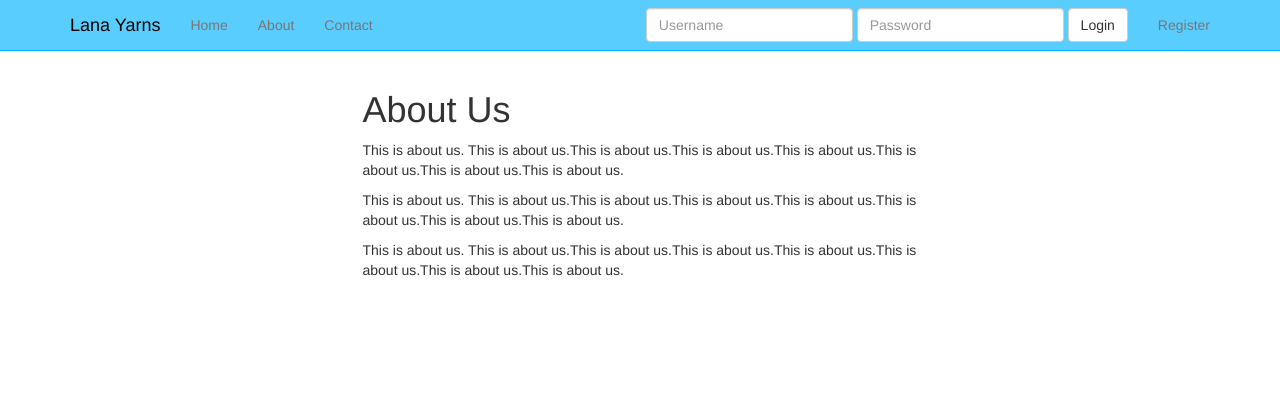
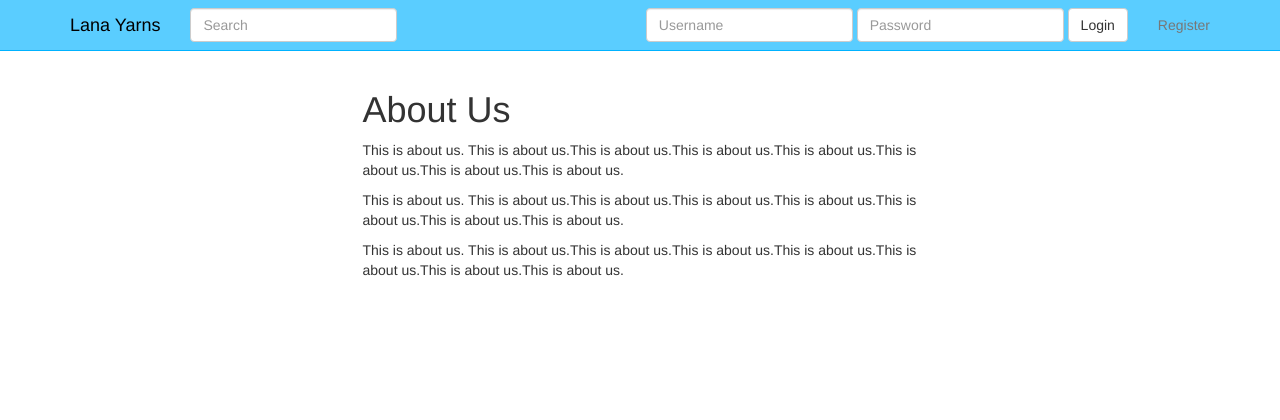
Before and after one commit to RommelTJ/Lana-Yarns, a Django app: page /about/ in a window 1280 px wide. Shown: the top 420 px of the page. Run offline with Django 3.2, Linux system fonts and the light colour scheme; some libraries are stand-ins or nearby versions.

Commit message:
Adding a search box in the navbar

```diff
--- a/src/templates/navbar.html
+++ b/src/templates/navbar.html
@@ -14,9 +14,14 @@
         </div>
         <div id="navbar" class="navbar-collapse collapse">
           <ul class="nav navbar-nav">
-            <li><a href="{% url 'home' %}">Home</a></li>
-            <li><a href="{% url 'about' %}">About</a></li>
-            <li><a href="{% url 'contact' %}">Contact</a></li>
+{#            <li><a href="{% url 'home' %}">Home</a></li>#}
+{#            <li><a href="{% url 'about' %}">About</a></li>#}
+{#            <li><a href="{% url 'contact' %}">Contact</a></li>#}
+              <form class="navbar-form navbar-left" method="GET" role="search" action="{% url 'product' %}">
+                  <div class="form-group">
+                      <input type="text" class="form-control" name="q" placeholder="Search">
+                  </div>
+              </form>
           </ul>
 
 
```
Also changed, not shown: src/products/views.py (+27 -0 lines).
